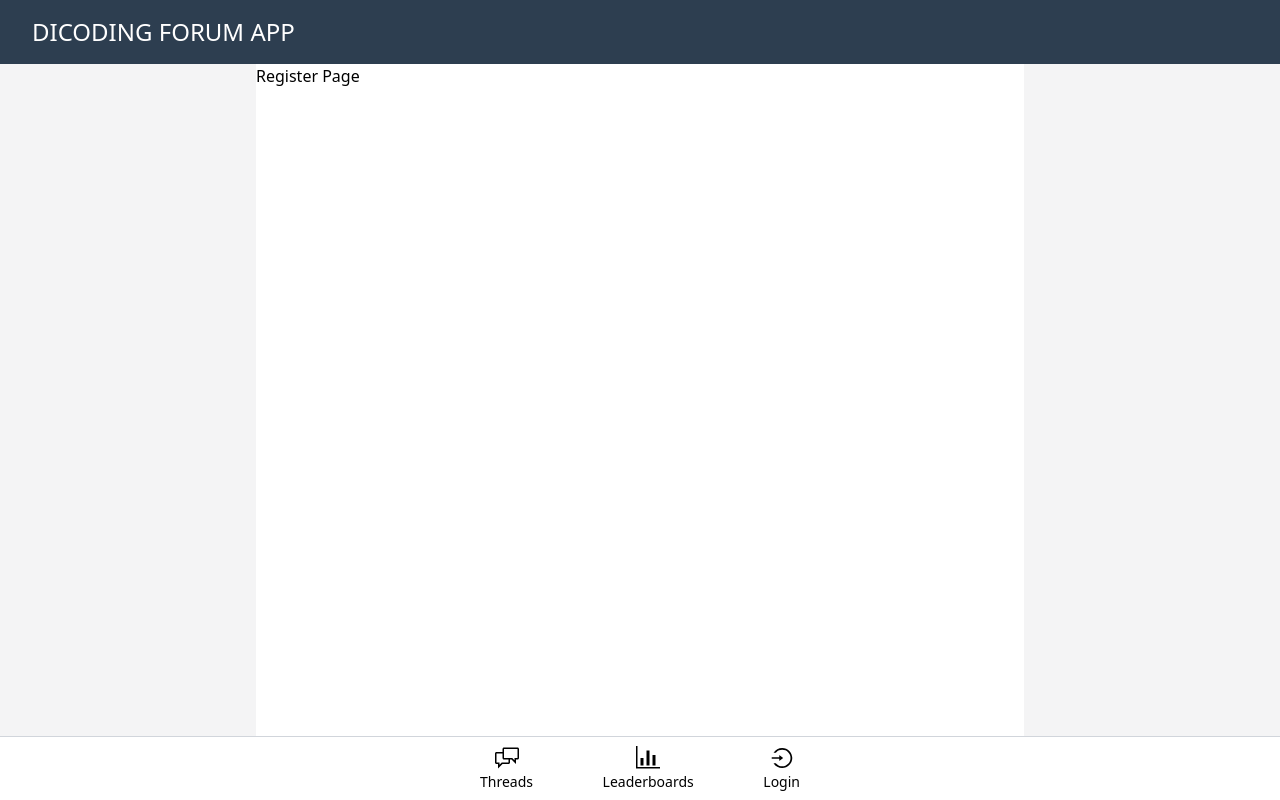
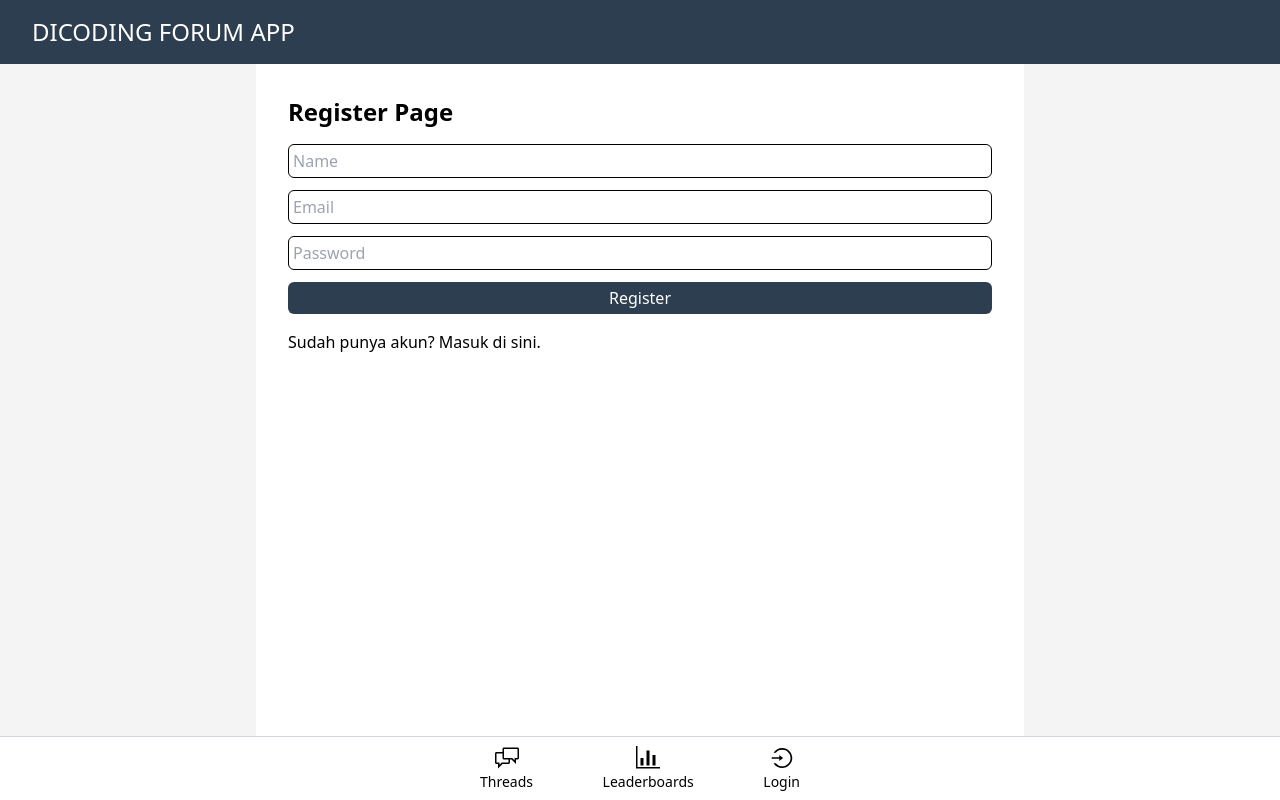
Before and after one commit to nandartika/forum-app, a React (Vite) app: page /register in a window 1280 px wide. Built offline with nearby package versions, Linux system fonts and the light colour scheme; no server answers.

Commit message:
add: register page

```diff
--- a/src/core/states/users/actions.js
+++ b/src/core/states/users/actions.js
@@ -1,4 +1,4 @@
-import { getAllUsers, getProfile, login } from "../../api/usersApi";
+import { getAllUsers, getProfile, login, register } from "../../api/usersApi";
 
 const ActionType = {
   RECEIVE_USERS: "RECEIVE_USERS",
@@ -33,6 +33,18 @@ function asyncReceiveUsers() {
     try {
       const { users } = await getAllUsers();
       dispatch(receiveUsersActionCreator(users));
+    } catch (error) {
+      alert(error);
+    }
+  };
+}
+
+function asyncRegister(name, email, password) {
+  return async (dispatch) => {
+    const request = { name, email, password };
+    try {
+      await register(request);
+      dispatch(asyncLogin(email, password));
     } catch (error) {
       alert(error);
     }
@@ -79,6 +91,7 @@ export {
   receiveUsersActionCreator,
   setProfileActionCreator,
   asyncReceiveUsers,
+  asyncRegister,
   asyncLogin,
   asyncSetIsPreload,
   asyncUnsetAuthUser,
--- /dev/null
+++ b/src/pages/register/RegisterPage.jsx
@@ -0,0 +1,37 @@
+import { Link } from "react-router-dom";
+import Button from "../../components/button/Button";
+import PageTitle from "../../components/common/PageTitle";
+import SectionPage from "../../components/common/SectionPage";
+import TextInput from "../../components/input/TextInput";
+import { useDispatch } from "react-redux";
+import { asyncRegister } from "../../core/states/users/actions";
+
+export default function RegisterPage() {
+  const dispatch = useDispatch();
+
+  const onSubmitHandler = (event) => {
+    event.preventDefault();
+    const formData = new FormData(event.target);
+    const name = formData.get("name");
+    const email = formData.get("email");
+    const password = formData.get("password");
+    dispatch(asyncRegister(name, email, password));
+  };
+
+  return (
+    <SectionPage>
+      <PageTitle>Register Page</PageTitle>
+
+      <form onSubmit={onSubmitHandler} className="mt-4 flex flex-col gap-3">
+        <TextInput name="name" placeholder="Name" />
+        <TextInput name="email" placeholder="Email" />
+        <TextInput name="password" type="password" placeholder="Password" />
+        <Button type="submit">Register</Button>
+      </form>
+
+      <p className="mt-4">
+        Sudah punya akun? <Link to="/login">Masuk di sini.</Link>
+      </p>
+    </SectionPage>
+  );
+}
--- a/src/routes/mainRoute.jsx
+++ b/src/routes/mainRoute.jsx
@@ -5,6 +5,7 @@ import DetailThreadPage from "../pages/detailThread/DetailThreadPage";
 import LoginPage from "../pages/login/LoginPage";
 import { createBrowserRouter } from "react-router-dom";
 import NewThreadPage from "../pages/newThread/NewThreadPage";
+import RegisterPage from "../pages/register/RegisterPage";
 
 export const mainRoute = createBrowserRouter([
   {
@@ -29,7 +30,7 @@ export const mainRoute = createBrowserRouter([
       },
       {
         path: "register",
-        element: <h1>Register Page</h1>,
+        element: <RegisterPage />,
       },
       {
         path: "login",
```
